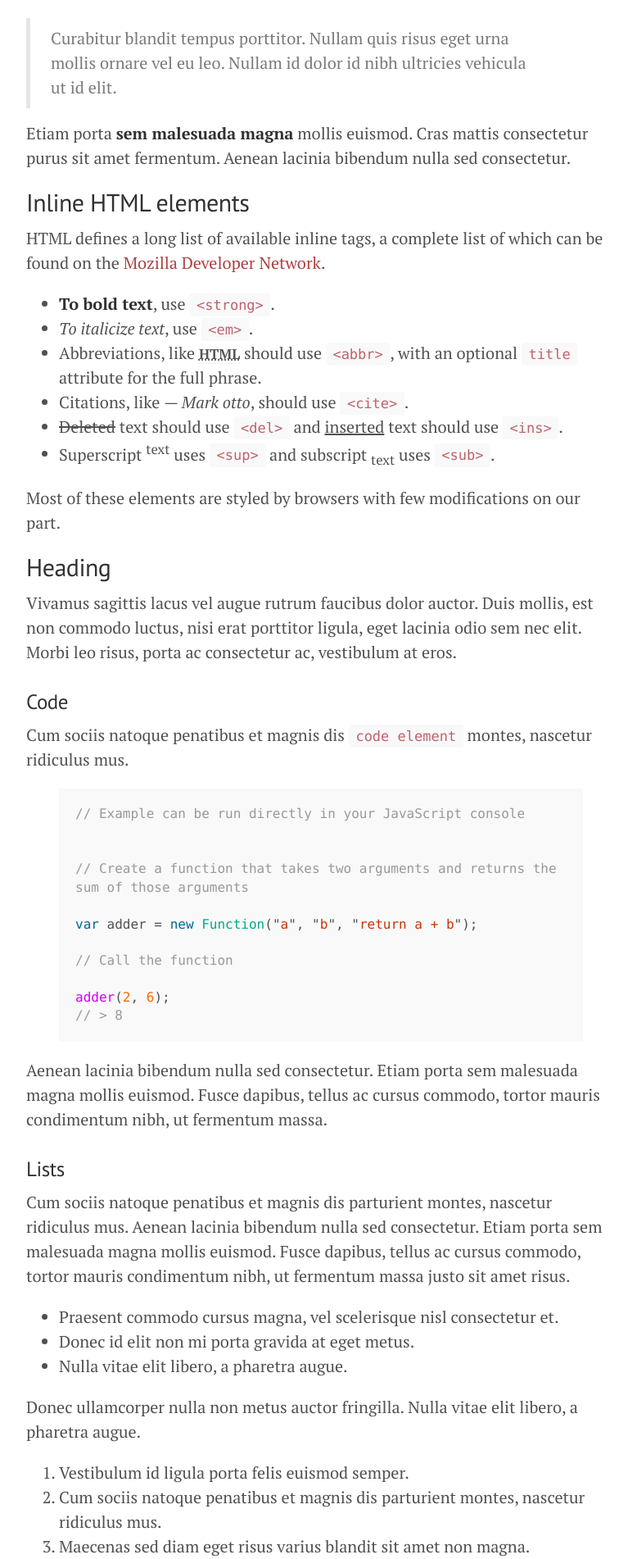
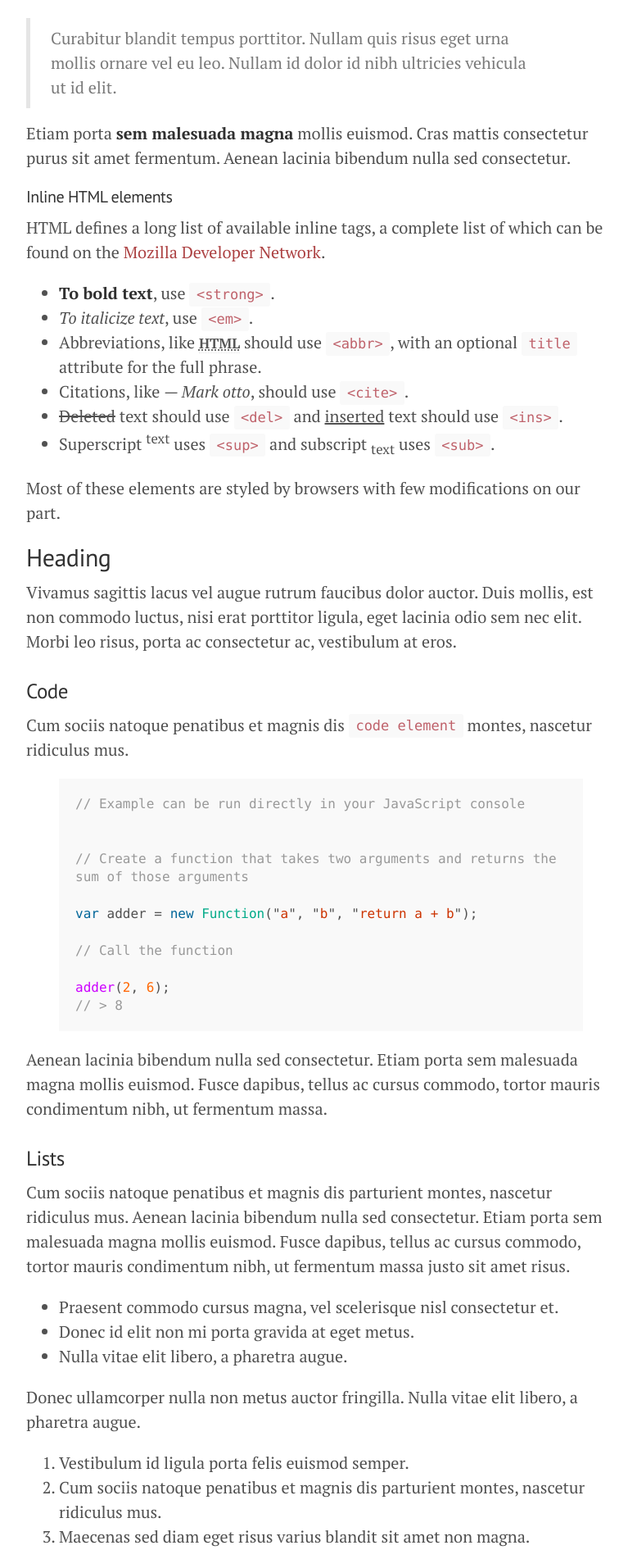
Before and after one commit to asaiatin/asaiatin.github.io, a Jekyll site: the page built from _posts/2020-04-02-example-content.md, in a window 1280 px wide. Shown: the part 470-2372 px from the top of the page at 82% size, without its empty margins (248-1015 px from the left). Built offline with Jekyll 4.4.1, drawn with Linux system fonts in a browser that asks for light colours.

```diff
--- a/_posts/2020-04-02-example-content.md
+++ b/_posts/2020-04-02-example-content.md
@@ -14,7 +14,7 @@ Cum sociis natoque penatibus et magnis <a href="#">dis parturient montes</a>, na
 
 Etiam porta **sem malesuada magna** mollis euismod. Cras mattis consectetur purus sit amet fermentum. Aenean lacinia bibendum nulla sed consectetur.
 
-## Inline HTML elements
+#### Inline HTML elements
 
 HTML defines a long list of available inline tags, a complete list of which can be found on the [Mozilla Developer Network](https://developer.mozilla.org/en-US/docs/Web/HTML/Element).
 
```
Also changed, not shown: 1 other file.
